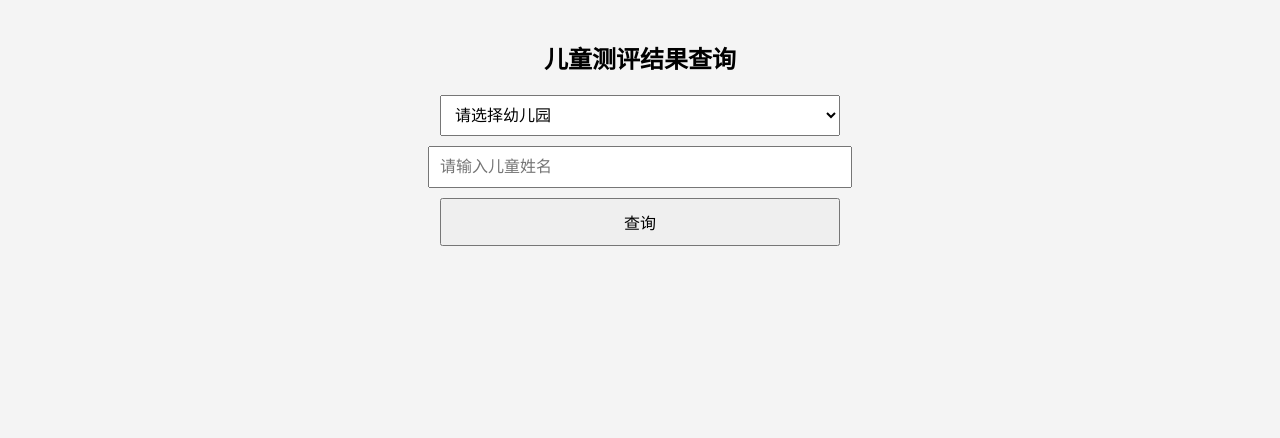
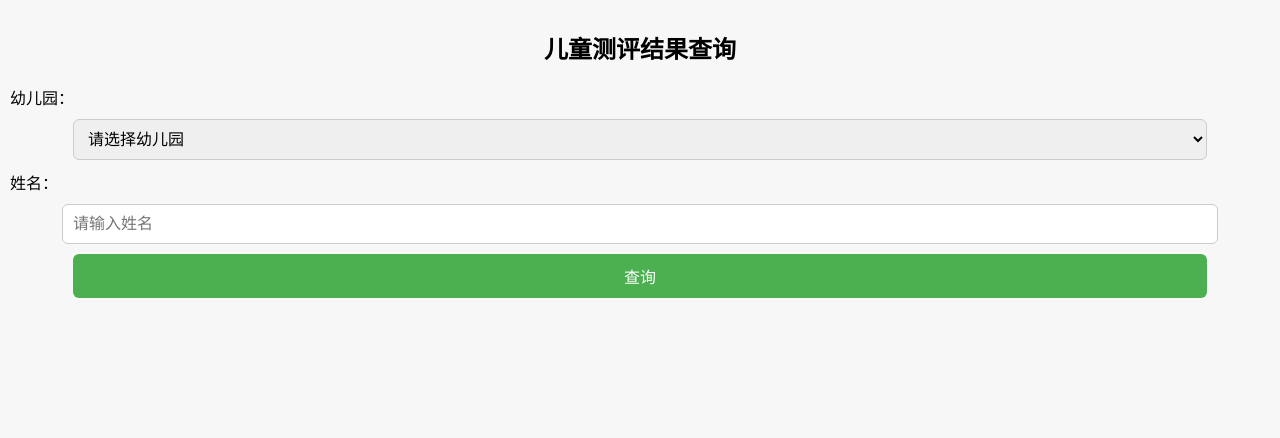
Before and after one commit to xujie0226/child-report, a plain HTML site: page index.html in a window 1280 px wide. Drawn offline with nearby package versions, Linux system fonts and the light colour scheme.

Commit message:
Add files via upload

```diff
--- a/index.html
+++ b/index.html
@@ -3,93 +3,66 @@
 <html lang="zh">
 <head>
     <meta charset="UTF-8">
-    <title>儿童测评结果查询</title>
+    <title>儿童测评查询</title>
+    <meta name="viewport" content="width=device-width, initial-scale=1.0">
     <script src="https://cdn.jsdelivr.net/npm/chart.js"></script>
-    <style>
-        body {
-            font-family: -apple-system, BlinkMacSystemFont, "Segoe UI", Roboto, "Helvetica Neue", Arial, sans-serif;
-            margin: 0;
-            padding: 20px;
-            background: #f4f4f4;
-        }
-        h2 { text-align: center; }
-        select, input, button {
-            width: 90%;
-            max-width: 400px;
-            margin: 10px auto;
-            display: block;
-            padding: 10px;
-            font-size: 16px;
-        }
-        canvas { max-width: 500px; margin: auto; display: block; }
-        ul { list-style: none; padding: 0 20px; }
-        li { margin-bottom: 10px; }
-        .high { color: green; font-weight: bold; }
-        .mid { color: orange; font-weight: bold; }
-        .low { color: red; font-weight: bold; }
-    </style>
-</head>
-<body>
-    <h2>儿童测评结果查询</h2>
-    <select id="kindergarten">
-        <option value="" disabled selected>请选择幼儿园</option>
-    </select>
-    <input type="text" id="childName" placeholder="请输入儿童姓名">
-    <button onclick="search()">查询</button>
-
-    <h3 id="childTitle"></h3>
-    <div id="reportText"></div>
-    <canvas id="radarChart"></canvas>
-
     <script>
         let data = {};
-        fetch('data_tscore.json')
-          .then(response => response.json())
-          .then(json => {
-            data = json;
+
+        async function loadData() {
+            const response = await fetch('data_tscore.json');
+            data = await response.json();
+
             const kgSelect = document.getElementById("kindergarten");
-            kgSelect.innerHTML = "<option value='' disabled selected>请选择幼儿园</option>";
+            kgSelect.innerHTML = '<option value="">请选择幼儿园</option>';
             for (const kg in data) {
-              const option = document.createElement("option");
-              option.value = kg;
-              option.text = kg;
-              kgSelect.appendChild(option);
+                const option = document.createElement("option");
+                option.value = kg;
+                option.text = kg;
+                kgSelect.appendChild(option);
             }
-          });
+        }
+
+        function getLevelColor(level) {
+            if (level === "高") return "green";
+            if (level === "中") return "orange";
+            return "red";
+        }
 
         let chart = null;
 
         function search() {
             const kg = document.getElementById("kindergarten").value;
             const name = document.getElementById("childName").value.trim();
-            const child = data[kg]?.[name];
+            const output = document.getElementById("resultText");
             const title = document.getElementById("childTitle");
-            const output = document.getElementById("reportText");
 
-            if (!child) {
+            if (!kg || !name || !data[kg] || !data[kg][name]) {
+                output.innerHTML = "<p style='color:red;'>未找到该儿童数据，请检查输入。</p>";
                 title.innerHTML = "";
-                output.innerHTML = "<p style='color:red;'>未找到该儿童数据，请检查输入。</p>";
                 if (chart) chart.destroy();
                 return;
             }
 
+            const child = data[kg][name];
             title.innerHTML = `${kg} - ${name} 的测评报告`;
 
-            const labels = [], scores = [], html = [];
-            for (const key in child) {
-                if (key.endsWith("能力")) {
-                    const dim = key.replace("能力", "");
-                    const t = child[key];
-                    const level = child[dim + "等级"];
-                    const suggestion = child[dim + "建议"];
-                    const cls = level === "高" ? "high" : level === "低" ? "low" : "mid";
-                    labels.push(dim);
-                    scores.push(t);
-                    html.push(`<li><span class="${cls}">${dim}：${level}</span>（T=${t}）<br>${suggestion}</li>`);
-                }
+            const dimensions = ['言语', '数学', '灵活性', '延迟满足', '记忆'];
+            const labels = ['言语能力', '数学能力', '灵活性能力', '延迟满足能力', '记忆能力'];
+            const tData = [];
+            let html = "<ul>";
+
+            for (let i = 0; i < dimensions.length; i++) {
+                const dim = dimensions[i];
+                const t = child[`${dim}能力`];
+                const level = child[`${dim}等级`];
+                const advice = child[`${dim}建议`];
+                const color = getLevelColor(level);
+                html += `<li><span style="color:${color};font-weight:bold;">${labels[i]}：${level}（T=${t}）</span> —— ${advice}</li>`;
+                tData.push(t);
             }
-
-            output.innerHTML = `<ul>${html.join('')}</ul>`;
+            html += "</ul>";
+            output.innerHTML = html;
 
             if (chart) chart.destroy();
             const ctx = document.getElementById("radarChart").getContext("2d");
@@ -98,26 +71,69 @@
                 data: {
                     labels: labels,
                     datasets: [{
-                        label: 'T分数',
-                        data: scores,
+                        label: "T分数",
+                        data: tData,
                         fill: true,
-                        borderColor: 'blue',
-                        backgroundColor: 'rgba(0, 123, 255, 0.2)',
-                        pointBackgroundColor: 'blue'
+                        backgroundColor: "rgba(54, 162, 235, 0.2)",
+                        borderColor: "rgba(54, 162, 235, 1)",
+                        pointBackgroundColor: "rgba(54, 162, 235, 1)"
                     }]
                 },
                 options: {
                     responsive: true,
                     scales: {
                         r: {
-                            min: 40,
-                            max: 100,
+                            suggestedMin: 40,
+                            suggestedMax: 100,
                             ticks: { stepSize: 10 }
                         }
                     }
                 }
             });
         }
+
+        window.onload = loadData;
     </script>
+
+    <style>
+        body {
+            font-family: -apple-system, BlinkMacSystemFont, "Segoe UI", Roboto, "Helvetica Neue", Arial, sans-serif;
+            padding: 10px;
+            margin: 0;
+            background: #f7f7f7;
+        }
+        h2, h3 { text-align: center; }
+        select, input, button {
+            width: 90%;
+            margin: 10px auto;
+            padding: 10px;
+            font-size: 16px;
+            display: block;
+            border-radius: 6px;
+            border: 1px solid #ccc;
+        }
+        button {
+            background-color: #4CAF50;
+            color: white;
+            border: none;
+        }
+        ul { padding-left: 20px; }
+        canvas { width: 100% !important; height: auto !important; }
+        #report-section { margin-top: 20px; }
+    </style>
+</head>
+<body>
+    <h2>儿童测评结果查询</h2>
+    <label>幼儿园：</label>
+    <select id="kindergarten"></select>
+    <label>姓名：</label>
+    <input type="text" id="childName" placeholder="请输入姓名">
+    <button onclick="search()">查询</button>
+
+    <div id="report-section">
+        <h3 id="childTitle"></h3>
+        <div id="resultText"></div>
+        <canvas id="radarChart"></canvas>
+    </div>
 </body>
 </html>
```
